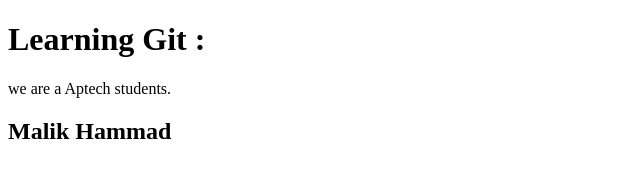
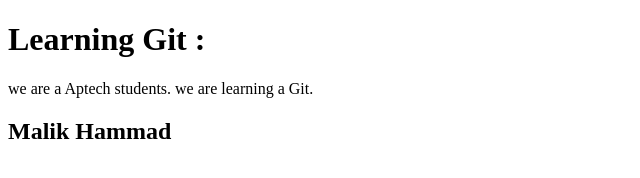
Before and after one commit to malhammadanjum-cmd/class-work-hammad, a plain HTML site: page index.html in a window 1280 px wide. Shown: the whole page, without its empty margins (0-640 px from the left). Drawn offline with Linux system fonts and the light colour scheme.

Commit message:
Change a paraghraph

```diff
--- a/index.html
+++ b/index.html
@@ -7,7 +7,7 @@
 </head>
 <body>
     <h1>Learning Git :</h1>
-    <P>we are a Aptech students.</P>
+    <P>we are a Aptech students. we are learning a Git.</P>
     <h2>Malik Hammad</h2>
 
 </body>
```
